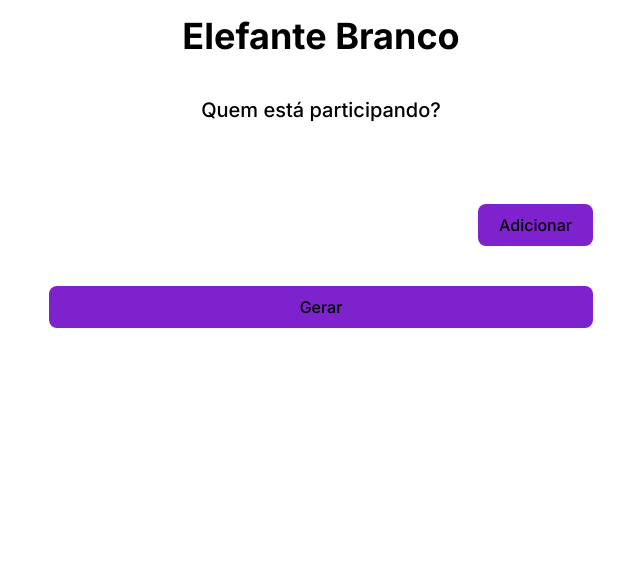
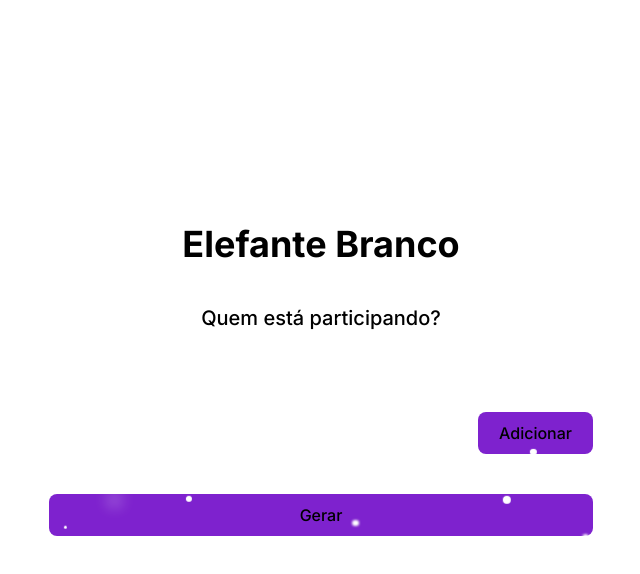
Before and after one commit to danilofuchs/amigos-secretos, a Next.js app: page /create in a window 1280 px wide. Shown: the top 574 px of the page, without its empty margins (319-959 px from the left). Built offline with nearby package versions, Linux system fonts and the light colour scheme.

Commit message:
Snow in all pages

```diff
--- a/src/app/[code]/page.tsx
+++ b/src/app/[code]/page.tsx
@@ -1,6 +1,4 @@
 import { kv } from "@vercel/kv";
-import { twMerge } from "tailwind-merge";
-import snowflake from "./snowflake.module.scss";
 
 export default async function Page({
   params,
@@ -9,25 +7,27 @@ export default async function Page({
   params: { code: string };
   searchParams: { code: string };
 }) {
-  const code = params.code === "v" ? searchParams.code : params.code;
+  let code = params.code;
+  if (code === "v") {
+    code = searchParams.code;
+  }
+  code = code.toUpperCase();
 
   const gifted = await kv.get<string>(code);
 
   if (!gifted) {
-    return <h1>Código inválido!</h1>;
+    return (
+      <main className="min-h-screen flex items-center justify-center flex-col gap-4">
+        <h1 className="text-3xl font-bold">Código inválido!</h1>
+        <a href="/" className="underline">
+          Voltar
+        </a>
+      </main>
+    );
   }
 
   return (
-    <main className="min-h-screen snow h-full w-full relative overflow-hidden">
-      {Array.from({ length: 150 }).map((_, i) => (
-        <div
-          key={i}
-          className={twMerge(
-            snowflake.snowflake,
-            i > 75 ? "hidden lg:inline" : ""
-          )}
-        />
-      ))}
+    <main className="min-h-screen h-full w-full">
       <h1>
         O seu amigo secreto é...
         {gifted}
--- a/src/app/create/page.tsx
+++ b/src/app/create/page.tsx
@@ -14,7 +14,7 @@ export default function CreatePage() {
   const [state, dispatch] = useFormState(createRaffle, { type: undefined });
 
   return (
-    <main className="p-4 flex flex-col gap-10 max-w-xl mx-auto">
+    <main className="p-4 flex flex-col gap-10 max-w-xl mx-auto pt-56">
       <h1 className="text-4xl font-bold text-center">Elefante Branco</h1>
       <h2 className="text-xl font-medium text-center">
         Quem está participando?
--- a/src/app/layout.tsx
+++ b/src/app/layout.tsx
@@ -2,6 +2,7 @@ import type { Metadata } from "next";
 import { Inter } from "next/font/google";
 import { twMerge } from "tailwind-merge";
 import "./globals.css";
+import snowflake from "./snowflake.module.scss";
 
 const inter = Inter({ subsets: ["latin"] });
 
@@ -16,8 +17,19 @@ export default function RootLayout({
 }) {
   return (
     <html lang="en">
-      <body className={twMerge(inter.className, "min-h-screen")}>
+      <body className={twMerge(inter.className, "min-h-screen relative")}>
         {children}
+        <div className="min-h-screen w-full h-full overflow-hidden absolute top-0 pointer-events-none">
+          {Array.from({ length: 150 }).map((_, i) => (
+            <div
+              key={i}
+              className={twMerge(
+                snowflake.snowflake,
+                i > 75 ? "hidden lg:inline" : ""
+              )}
+            />
+          ))}
+        </div>
       </body>
     </html>
   );
--- a/src/app/page.tsx
+++ b/src/app/page.tsx
@@ -20,7 +20,7 @@ export default function Home() {
               name="code"
               id="code"
               required
-              pattern="[A-Z0-9]{4}"
+              pattern="[a-zA-Z0-9]{4}"
               minLength={4}
               maxLength={4}
               size={4}
```
Also changed, not shown: src/app/snowflake.module.scss (renamed from src/app/[code]/snowflake.module.scss).
